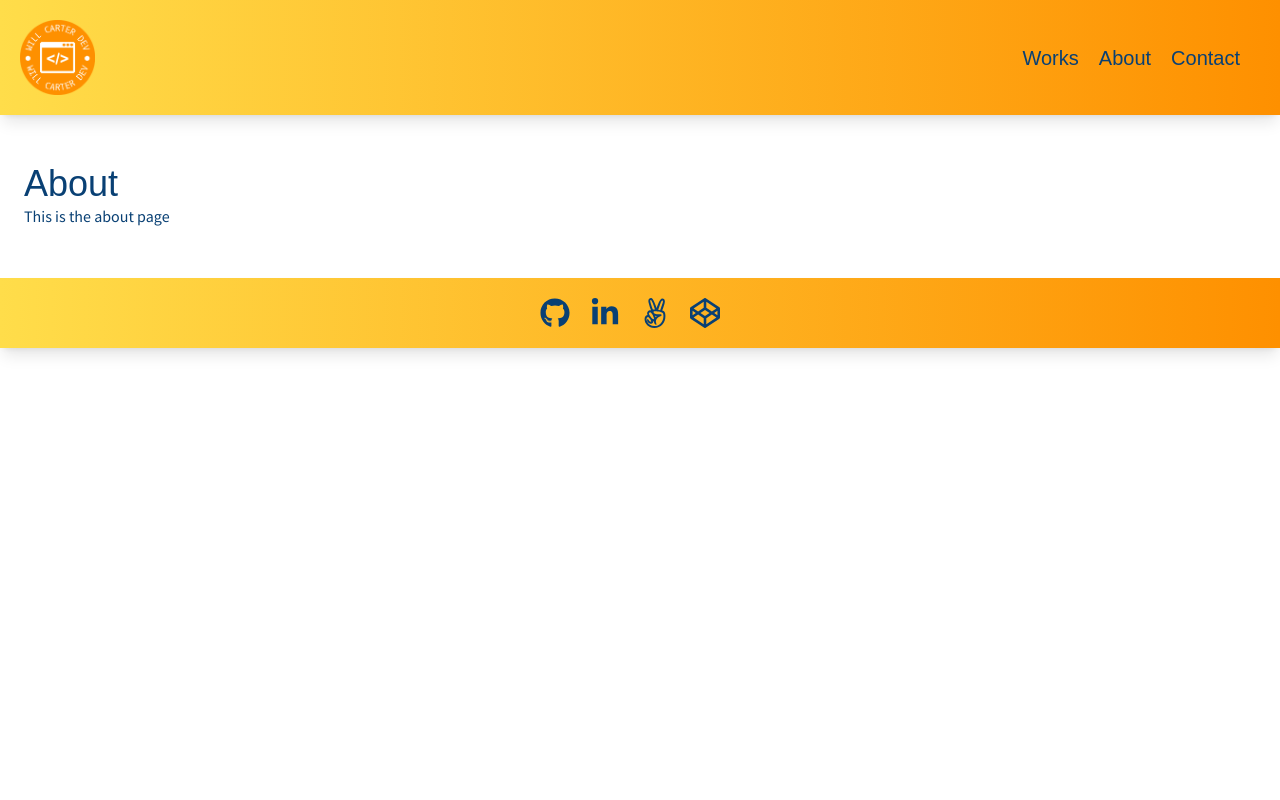
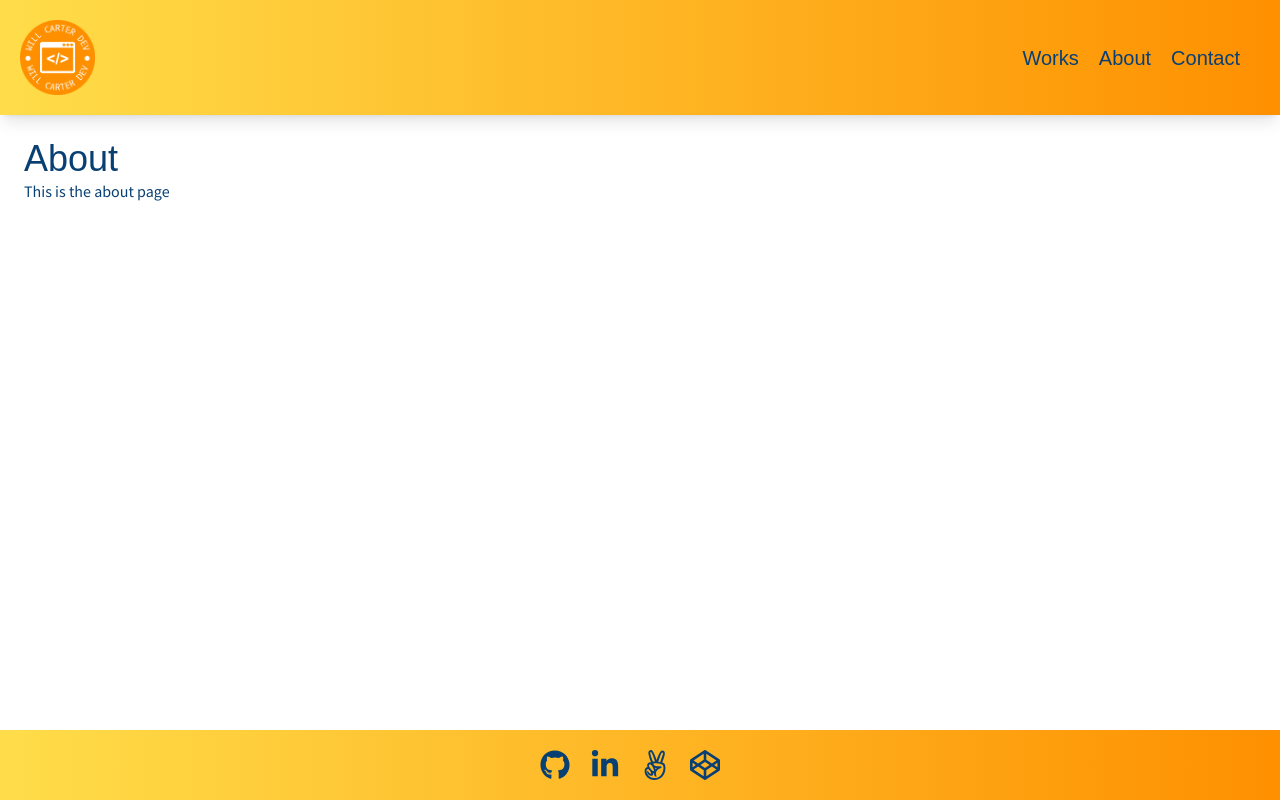
Before and after one commit to whcarter3/willcarter.dev, a Next.js app: page /about in a window 1280 px wide. Built offline with nearby package versions, Linux system fonts and the light colour scheme; a web font is replaced by a local one.

Commit message:
adds full height pages, adjusts gradient

```diff
--- a/components/layout.tsx
+++ b/components/layout.tsx
@@ -11,10 +11,10 @@ function Layout({ children, className }: LayoutProps): JSX.Element {
     <div
       className={`${
         className ? className : ''
-      } mt-[140px] pb-[120px] p-6 relative`}
+      } mt-[115px] pb-[120px] p-6 relative`}
     >
       <Nav className="bg-gradient shadow-lg" />
-      <div className="max-w-[1250px] mx-auto">{children}</div>
+      <div className="max-w-[1250px] mx-auto layout">{children}</div>
       <Footer className="bg-gradient shadow-lg" />
     </div>
   );
--- a/components/radialGradient.tsx
+++ b/components/radialGradient.tsx
@@ -29,7 +29,7 @@ function RadialGradient({
     <div
       onMouseMove={handleMouseMove}
       onTouchMove={handleTouchMove}
-      className={`w-screen h-screen bg-brand-blue ${className}}`}
+      className={`w-screen h-screen ${className}`}
     >
       <div
         className="w-full h-full pl-5 pt-3"
--- a/styles/globals.css
+++ b/styles/globals.css
@@ -44,4 +44,9 @@
   .bg-gradient {
     background-image: linear-gradient(90deg, theme("colors.brand.yellow") 0%, theme("colors.brand.orange") 100%);
   }
+
+  /* accounts for height of header and footer to ensure content is at least full screen */
+  .layout {
+    min-height: calc(100vh - 259px);
+  }
 }
```
